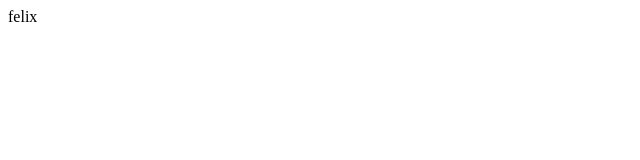
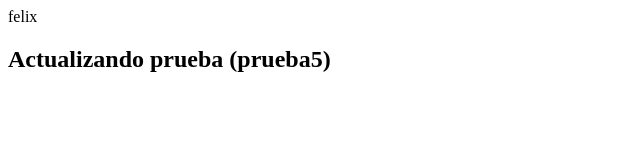
Before and after one commit to felixjeffersonponcemontero/Ejemplo, a plain HTML site: page index5.html in a window 1280 px wide. Shown: the whole page, without its empty margins (0-640 px from the left). Drawn offline with Linux system fonts and the light colour scheme.

Commit message:
Update index5.html

```diff
--- a/index5.html
+++ b/index5.html
@@ -7,6 +7,6 @@ felix
     <title>Document</title>
 </head>
 <body>
-
+    <h2>Actualizando prueba (prueba5)</h2>
 </body>
 </html>
```
